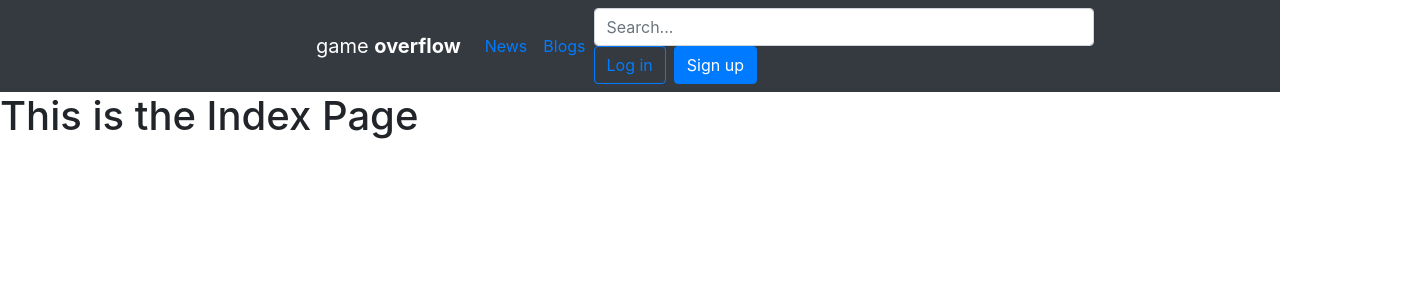
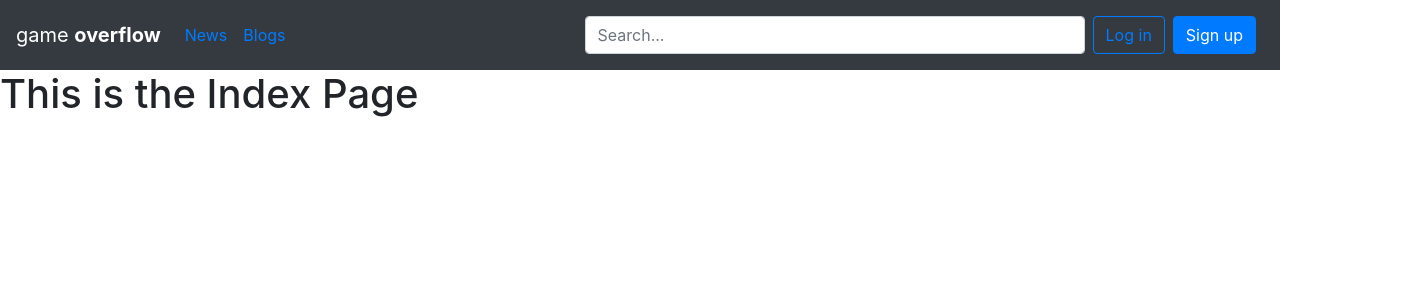
Before and after one commit to powerfist01/gameoverflow, a Vue app: page / in a window 1280 px wide. Shown: the top 300 px of the page, 1402 px wide, since content can reach past the window. Built offline with nearby package versions, Linux system fonts and the light colour scheme.

Commit message:
Updated the buttons in navbar

```diff
--- a/src/App.vue
+++ b/src/App.vue
@@ -23,10 +23,10 @@
         <!-- Right aligned nav items -->
         <b-navbar-nav class="ml-auto">
           <b-nav-form>
-            <b-form-input id="input-1" class="mr-sm-2" placeholder="Search..."></b-form-input>
-            <router-link to="/login"><b-button class="mr-sm-2" variant="outline-primary">Log in</b-button></router-link>
+            <b-form-input id="input" class="mr-sm-2" placeholder="Search..."></b-form-input>
+            <router-link to="/login"><b-button class="mr-2 my-2 mr-sm-2" variant="outline-primary">Log in</b-button></router-link>
 
-            <router-link to="/signup"><b-button class="mr-sm-2" variant="primary">Sign up</b-button></router-link>
+            <router-link to="/signup"><b-button class="mr-2 my-2 mr-sm-2" variant="primary">Sign up</b-button></router-link>
 
           </b-nav-form>
         </b-navbar-nav>
@@ -37,16 +37,10 @@
 </template>
 
 <style scoped>
-#input-1 {
+#input{
   width: 500px;
 }
 .extra-routes {
   text-decoration: none;
 }
-.ml-auto {
-  margin-right: 300px;
-}
-.mynav {
-  margin-left: 300px;
-}
 </style>
```
